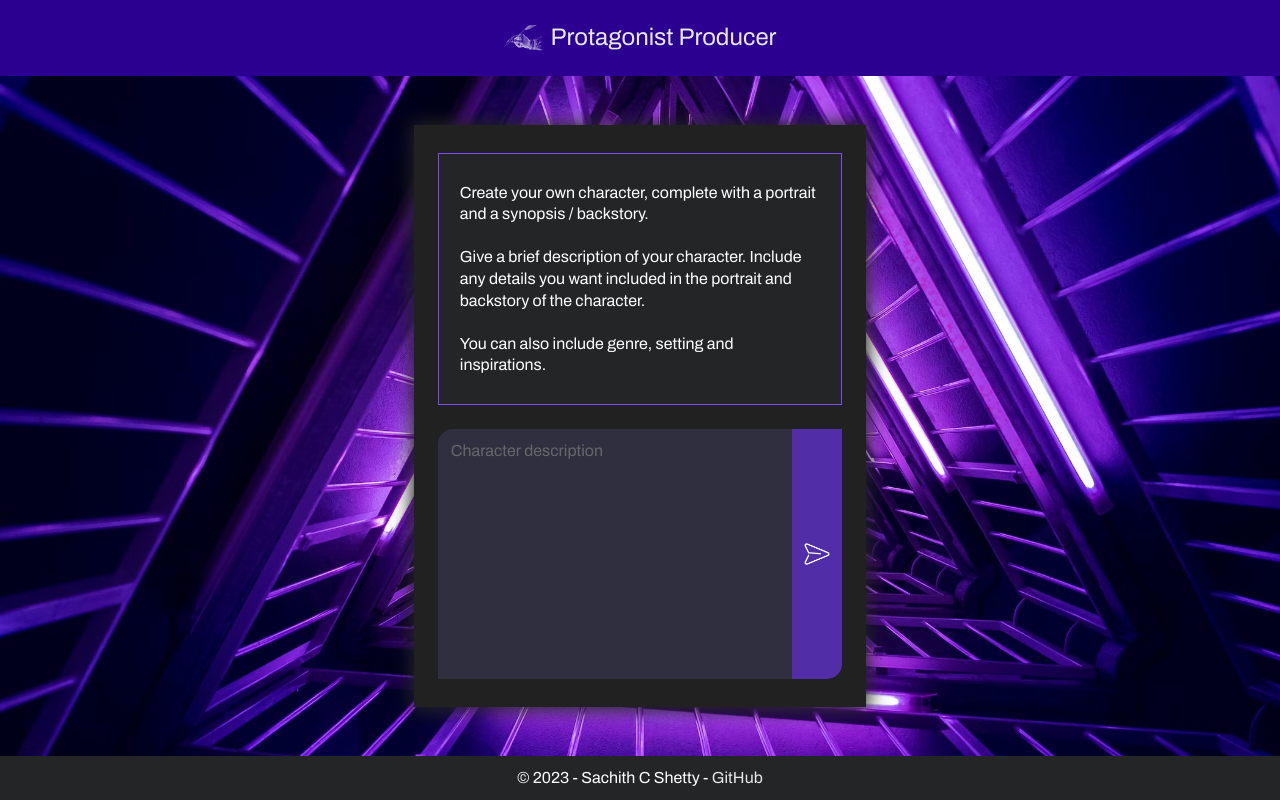
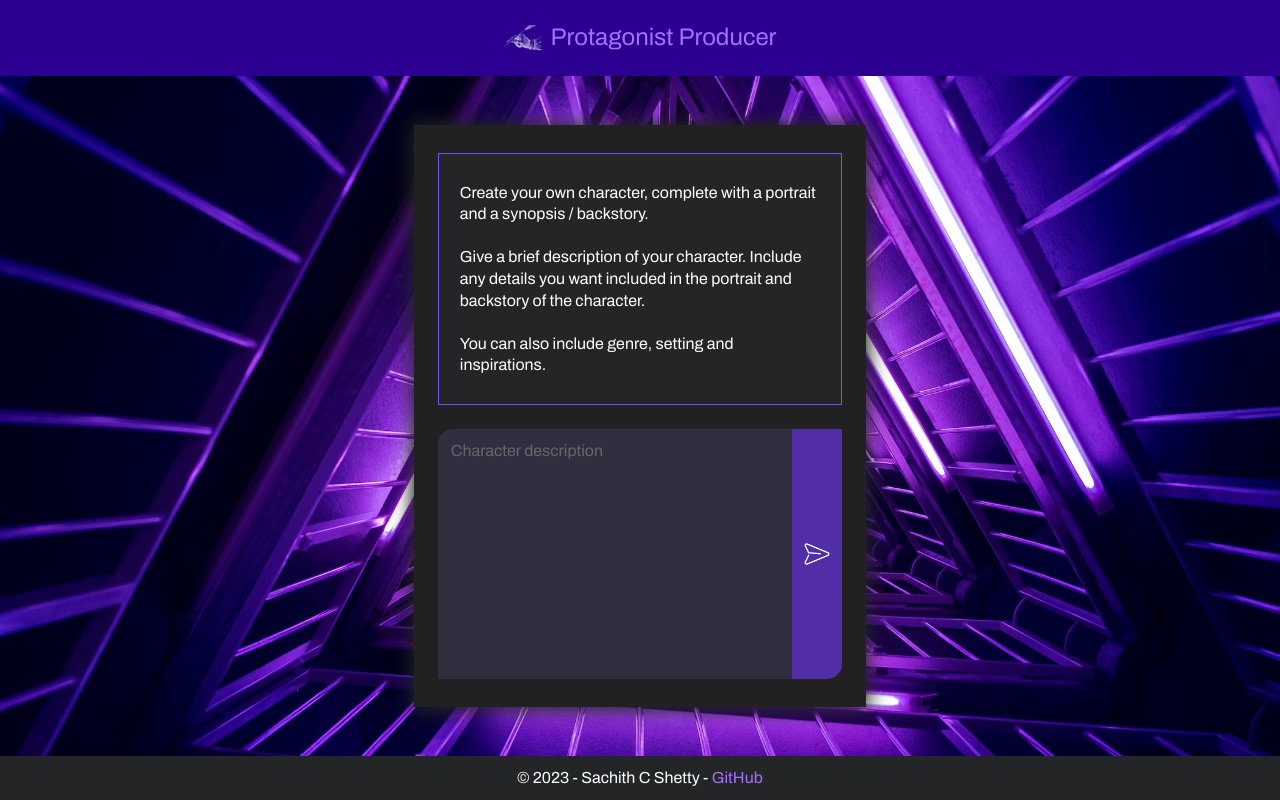
Before and after one commit to shettysach/Protagonist-Producer, a website built with Vite: page index.html in a window 1280 px wide. Built offline with nearby package versions, Linux system fonts and the light colour scheme; some packages are replaced by stand-ins of ours; no server answers.

Commit message:
Update index.css

```diff
--- a/index.css
+++ b/index.css
@@ -64,7 +64,6 @@ header>a {
     text-decoration: none;
     padding: 1em 0;
     color: #ffffff;
-
 }
 
 header span {
@@ -261,8 +260,8 @@ footer {
     text-align: center;
 }
 
-a:link {
-    color: #e8e8e8;
+  a:link {
+    color: #a371ff;
     background-color: transparent;
     text-decoration: none;
   }
@@ -280,7 +279,7 @@ a:link {
   }
 
   a:active {
-    color: #ffffff;
+    color: #7C4DFF;
     background-color: transparent;
     text-decoration: underline;
   }
```
